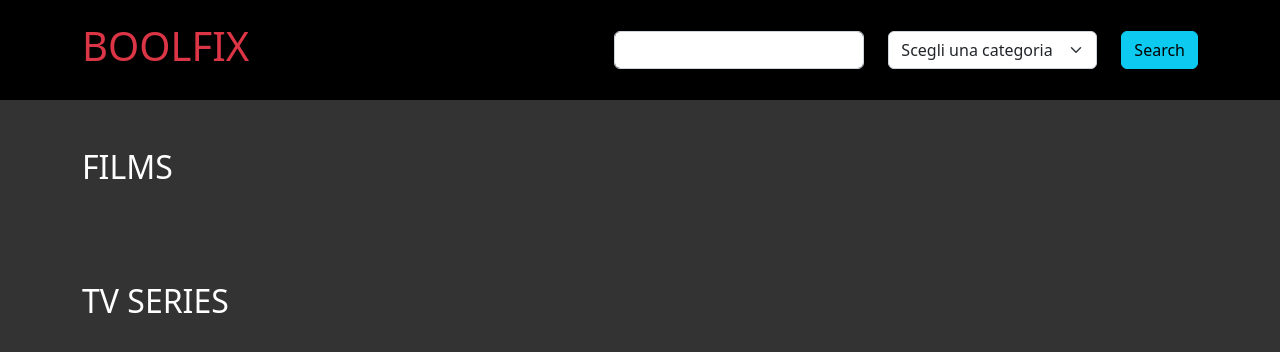
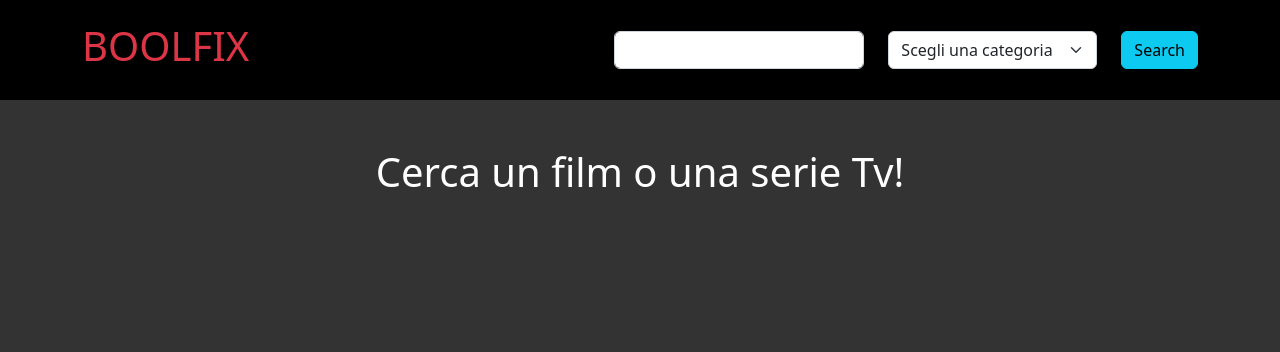
Before and after one commit to ttom-eragiapreso/vite-boolflix, a Vue app: page / in a window 1280 px wide. Shown: the top 352 px of the page. Built offline with nearby package versions, Linux system fonts and the light colour scheme.

Commit message:
messo il messaggio di inizo quando non è stata effettuata ancora nessuna ricerca

```diff
--- a/src/components/CardComponent.vue
+++ b/src/components/CardComponent.vue
@@ -46,7 +46,9 @@ export default {
             <div class="em-card info position-absolute p-2">
               <h3 v-if="title">Titolo: {{title}} </h3>
               <h3 class="my-4">Titolo Originale: {{originalTitle}}</h3>
-              <h3 class="my-4">Stelle {{fromRatingToStars(rating)}}</h3>
+              <h3 class="my-4">Stelle {{fromRatingToStars(rating)}}
+              <font-awesome-icon icon="fa-regular fa-star" v-for="n in (5 - fromRatingToStars(rating))" :key="n"/>
+              </h3>
               <div class="overview-container">
                 <p class="fs-5">Overview: {{overview}}</p>
               </div>
--- a/src/components/MainComponent.vue
+++ b/src/components/MainComponent.vue
@@ -23,6 +23,8 @@ export default {
 <template>
 
   <div class="em-container">
+
+    <div class="container" v-if="store.apiResponseMovie.length > 0 || store.apiResponseTv.length > 0">
 
         <div class="container pt-5">
         <h2 class="text-white mb-5">FILMS</h2>
@@ -55,6 +57,11 @@ export default {
 
       </div>
 
+    </div>
+    <div class="container py-5 text-center" v-else>
+      <h2 class="text-white fs-1">Cerca un film o una serie Tv!</h2>
+    </div>
+
 
 
 
--- a/src/main.js
+++ b/src/main.js
@@ -8,9 +8,10 @@ import { library } from '@fortawesome/fontawesome-svg-core'
 import { FontAwesomeIcon } from '@fortawesome/vue-fontawesome'
 
 /* import specific icons */
-import { faUserSecret } from '@fortawesome/free-solid-svg-icons'
+import { faUserSecret, faStar } from '@fortawesome/free-solid-svg-icons'
+//import { faStar } from '@fortawesome/free-regular-svg-icons'
 
 /* add icons to the library */
-library.add(faUserSecret)
+library.add(faUserSecret, faStar)
 
 createApp(App).component('font-awesome-icon', FontAwesomeIcon).mount('#app')
```
Also changed, not shown: src/components/HeaderComponent.vue (+4 -3 lines). Lines whose indentation alone changed are shown as unchanged.
